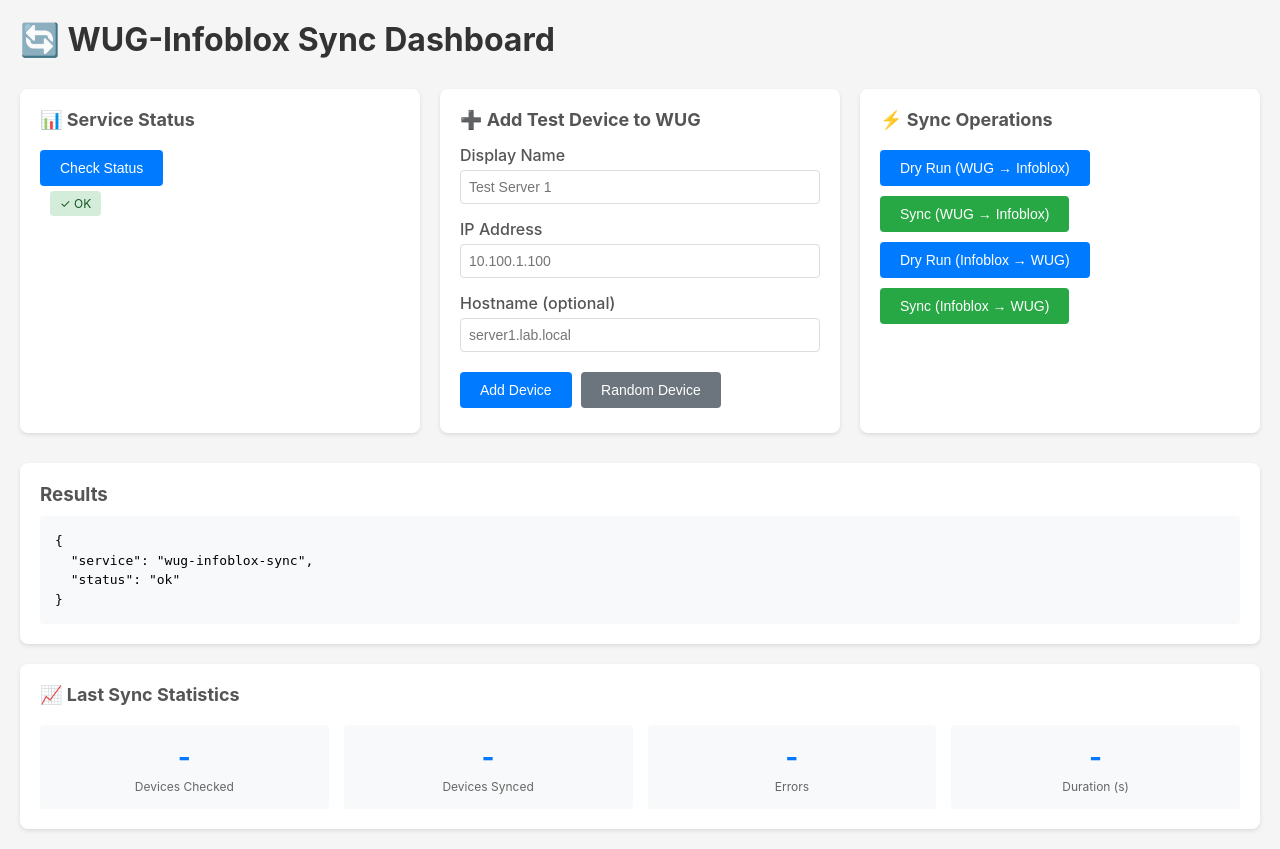
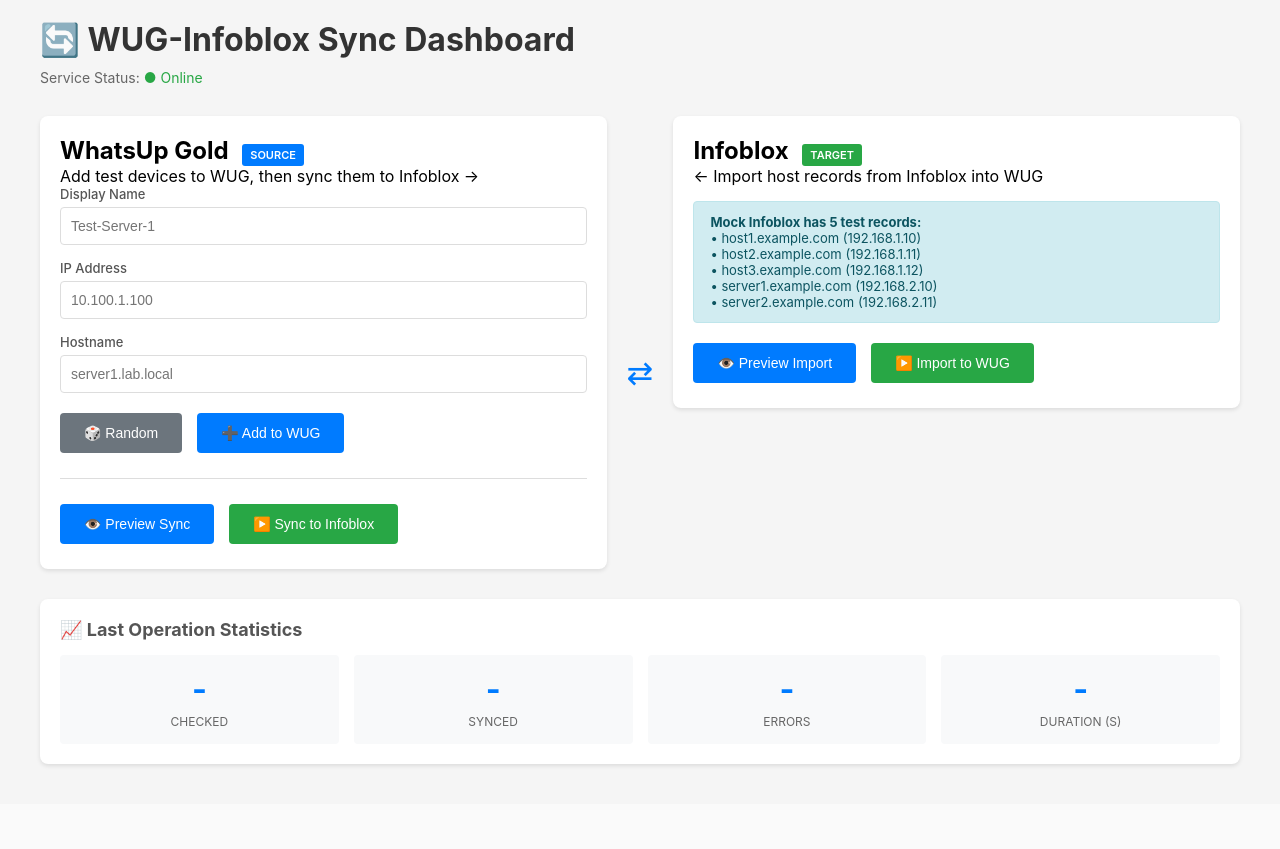
Before and after one commit to bassslap/wug-infoblox-sync, a Flask app: page / in a window 1280 px wide. After the commit the page ends 767 px from the top, so only its background shows below. Run offline with Flask 3, Linux system fonts and the light colour scheme.

Commit message:
Redesign dashboard with clearer workflow, loading states, and better feedback

```diff
--- a/src/wug_infoblox_sync/templates/index.html
+++ b/src/wug_infoblox_sync/templates/index.html
@@ -11,44 +11,87 @@
             background: #f5f5f5;
             padding: 20px;
         }
-        .container { max-width: 1400px; margin: 0 auto; }
-        h1 { color: #333; margin-bottom: 30px; }
-        .cards {
+        .container { max-width: 1200px; margin: 0 auto; }
+        h1 { color: #333; margin-bottom: 10px; }
+        .subtitle { color: #666; margin-bottom: 30px; font-size: 14px; }
+        .workflow {
             display: grid;
-            grid-template-columns: repeat(auto-fit, minmax(300px, 1fr));
+            grid-template-columns: 1fr auto 1fr;
             gap: 20px;
             margin-bottom: 30px;
+            align-items: start;
+        }
+        .workflow-step {
+            background: white;
+            border-radius: 8px;
+            padding: 20px;
+            box-shadow: 0 2px 4px rgba(0,0,0,0.1);
+        }
+        .workflow-arrow {
+            font-size: 32px;
+            color: #007bff;
+            align-self: center;
+            margin-top: 60px;
         }
         .card {
             background: white;
             border-radius: 8px;
             padding: 20px;
             box-shadow: 0 2px 4px rgba(0,0,0,0.1);
+            margin-bottom: 20px;
         }
         .card h2 { color: #555; margin-bottom: 15px; font-size: 18px; }
+        .card p { color: #666; font-size: 13px; margin-bottom: 15px; line-height: 1.5; }
         button {
             background: #007bff;
             color: white;
             border: none;
-            padding: 10px 20px;
+            padding: 12px 24px;
             border-radius: 4px;
             cursor: pointer;
             font-size: 14px;
             margin: 5px 5px 5px 0;
+            font-weight: 500;
+            transition: all 0.2s;
+            position: relative;
         }
-        button:hover { background: #0056b3; }
+        button:hover:not(:disabled) { background: #0056b3; transform: translateY(-1px); box-shadow: 0 2px 8px rgba(0,0,0,0.15); }
+        button:disabled { background: #ccc; cursor: not-allowed; opacity: 0.6; }
         button.secondary { background: #6c757d; }
-        button.secondary:hover { background: #545b62; }
+        button.secondary:hover:not(:disabled) { background: #545b62; }
         button.success { background: #28a745; }
-        button.success:hover { background: #218838; }
+        button.success:hover:not(:disabled) { background: #218838; }
+        button.danger { background: #dc3545; }
+        button.danger:hover:not(:disabled) { background: #c82333; }
+        button.loading::after {
+            content: '';
+            position: absolute;
+            right: 10px;
+            top: 50%;
+            transform: translateY(-50%);
+            width: 14px;
+            height: 14px;
+            border: 2px solid #ffffff66;
+            border-top-color: #fff;
+            border-radius: 50%;
+            animation: spin 0.8s linear infinite;
+        }
+        @keyframes spin {
+            to { transform: translateY(-50%) rotate(360deg); }
+        }
         .form-group { margin-bottom: 15px; }
-        .form-group label { display: block; margin-bottom: 5px; color: #555; font-weight: 500; }
+        .form-group label { display: block; margin-bottom: 5px; color: #555; font-weight: 500; font-size: 13px; }
         .form-group input {
             width: 100%;
-            padding: 8px;
+            padding: 10px;
             border: 1px solid #ddd;
             border-radius: 4px;
             font-size: 14px;
+        }
+        .button-group {
+            display: flex;
+            gap: 10px;
+            flex-wrap: wrap;
         }
         .results {
             background: white;
@@ -63,18 +106,24 @@
             padding: 15px;
             border-radius: 4px;
             overflow-x: auto;
+            font-size: 12px;
+            line-height: 1.5;
+            max-height: 400px;
+            overflow-y: auto;
+        }
+        .alert {
+            padding: 12px 16px;
+            border-radius: 4px;
+            margin: 10px 0;
             font-size: 13px;
-            line-height: 1.5;
         }
-        .status { padding: 5px 10px; border-radius: 4px; display: inline-block; font-size: 12px; margin-left: 10px; }
-        .status.success { background: #d4edda; color: #155724; }
-        .status.error { background: #f8d7da; color: #721c24; }
-        .loading { color: #666; font-style: italic; }
+        .alert.success { background: #d4edda; color: #155724; border: 1px solid #c3e6cb; }
+        .alert.error { background: #f8d7da; color: #721c24; border: 1px solid #f5c6cb; }
+        .alert.info { background: #d1ecf1; color: #0c5460; border: 1px solid #bee5eb; }
         .stats {
             display: grid;
-            grid-template-columns: repeat(auto-fit, minmax(150px, 1fr));
+            grid-template-columns: repeat(auto-fit, minmax(140px, 1fr));
             gap: 15px;
-            margin-top: 20px;
         }
         .stat {
             background: #f8f9fa;
@@ -82,68 +131,100 @@
             border-radius: 4px;
             text-align: center;
         }
-        .stat-value { font-size: 28px; font-weight: bold; color: #007bff; }
-        .stat-label { font-size: 12px; color: #666; margin-top: 5px; }
+        .stat-value { font-size: 32px; font-weight: bold; color: #007bff; }
+        .stat-label { font-size: 12px; color: #666; margin-top: 5px; text-transform: uppercase; }
+        .badge {
+            display: inline-block;
+            padding: 4px 8px;
+            border-radius: 3px;
+            font-size: 11px;
+            font-weight: 600;
+            margin-left: 8px;
+        }
+        .badge.wug { background: #007bff; color: white; }
+        .badge.infoblox { background: #28a745; color: white; }
     </style>
 </head>
 <body>
     <div class="container">
         <h1>🔄 WUG-Infoblox Sync Dashboard</h1>
+        <p class="subtitle">Service Status: <span id="service-status">Checking...</span></p>
 
-        <div class="cards">
-            <!-- Service Status -->
-            <div class="card">
-                <h2>📊 Service Status</h2>
-                <button onclick="checkStatus()">Check Status</button>
-                <div id="status-result"></div>
-            </div>
+        <div class="workflow">
+            <!-- WUG Side -->
+            <div class="workflow-step">
+                <h2>WhatsUp Gold <span class="badge wug">SOURCE</span></h2>
+                <p>Add test devices to WUG, then sync them to Infoblox →</p>
 
-            <!-- Add Test Device to WUG -->
-            <div class="card">
-                <h2>➕ Add Test Device to WUG</h2>
                 <div class="form-group">
                     <label>Display Name</label>
-                    <input type="text" id="device-name" placeholder="Test Server 1">
+                    <input type="text" id="device-name" placeholder="Test-Server-1">
                 </div>
                 <div class="form-group">
                     <label>IP Address</label>
                     <input type="text" id="device-ip" placeholder="10.100.1.100">
                 </div>
                 <div class="form-group">
-                    <label>Hostname (optional)</label>
+                    <label>Hostname</label>
                     <input type="text" id="device-hostname" placeholder="server1.lab.local">
                 </div>
-                <button onclick="addDevice()">Add Device</button>
-                <button class="secondary" onclick="generateRandomDevice()">Random Device</button>
+
+                <div class="button-group">
+                    <button onclick="generateRandomDevice()" class="secondary">🎲 Random</button>
+                    <button id="btn-add" onclick="addDevice()">➕ Add to WUG</button>
+                </div>
+
+                <div id="add-result"></div>
+
+                <hr style="margin: 20px 0; border: none; border-top: 1px solid #ddd;">
+
+                <div class="button-group">
+                    <button id="btn-dry" onclick="runSync('wug-to-infoblox', 'dry-run')">👁️ Preview Sync</button>
+                    <button id="btn-sync" onclick="runSync('wug-to-infoblox', 'sync')" class="success">▶️ Sync to Infoblox</button>
+                </div>
             </div>
 
-            <!-- Sync Operations -->
-            <div class="card">
-                <h2>⚡ Sync Operations</h2>
-                <button onclick="runSync(false, 'dry-run')">Dry Run (WUG → Infoblox)</button>
-                <button class="success" onclick="runSync(false, 'sync')">Sync (WUG → Infoblox)</button>
-                <button onclick="runSync(true, 'reverse-dry-run')">Dry Run (Infoblox → WUG)</button>
-                <button class="success" onclick="runSync(true, 'reverse-sync')">Sync (Infoblox → WUG)</button>
+            <div class="workflow-arrow">⇄</div>
+
+            <!-- Infoblox Side -->
+            <div class="workflow-step">
+                <h2>Infoblox <span class="badge infoblox">TARGET</span></h2>
+                <p>← Import host records from Infoblox into WUG</p>
+
+                <div class="alert info" style="margin: 15px 0;">
+                    <strong>Mock Infoblox has 5 test records:</strong><br>
+                    • host1.example.com (192.168.1.10)<br>
+                    • host2.example.com (192.168.1.11)<br>
+                    • host3.example.com (192.168.1.12)<br>
+                    • server1.example.com (192.168.2.10)<br>
+                    • server2.example.com (192.168.2.11)
+                </div>
+
+                <div class="button-group">
+                    <button id="btn-reverse-dry" onclick="runSync('infoblox-to-wug', 'reverse-dry-run')">👁️ Preview Import</button>
+                    <button id="btn-reverse-sync" onclick="runSync('infoblox-to-wug', 'reverse-sync')" class="success">▶️ Import to WUG</button>
+                </div>
             </div>
         </div>
 
         <!-- Results Area -->
         <div class="results" id="results" style="display: none;">
-            <h3>Results</h3>
+            <h3>📋 Results</h3>
+            <div id="result-alert"></div>
             <pre id="result-content"></pre>
         </div>
 
         <!-- Sync Statistics -->
-        <div class="card" style="margin-top: 20px;">
-            <h2>📈 Last Sync Statistics</h2>
+        <div class="card">
+            <h2>📈 Last Operation Statistics</h2>
             <div class="stats" id="sync-stats">
                 <div class="stat">
                     <div class="stat-value" id="stat-checked">-</div>
-                    <div class="stat-label">Devices Checked</div>
+                    <div class="stat-label">Checked</div>
                 </div>
                 <div class="stat">
                     <div class="stat-value" id="stat-synced">-</div>
-                    <div class="stat-label">Devices Synced</div>
+                    <div class="stat-label">Synced</div>
                 </div>
                 <div class="stat">
                     <div class="stat-value" id="stat-errors">-</div>
@@ -159,32 +240,73 @@
 
     <script>
         const API_BASE = '';
+        let isLoading = false;
 
-        function showResult(content, isError = false) {
+        function setLoading(buttonId, loading) {
+            const btn = document.getElementById(buttonId);
+            if (!btn) return;
+            if (loading) {
+                btn.disabled = true;
+                btn.classList.add('loading');
+                btn.setAttribute('data-text', btn.textContent);
+                btn.textContent += '  ';
+            } else {
+                btn.disabled = false;
+                btn.classList.remove('loading');
+                const text = btn.getAttribute('data-text');
+                if (text) btn.textContent = text;
+            }
+        }
+
+        function showResult(content, type = 'info') {
             const results = document.getElementById('results');
             const resultContent = document.getElementById('result-content');
+            const resultAlert = document.getElementById('result-alert');
             results.style.display = 'block';
 
             if (typeof content === 'object') {
                 resultContent.textContent = JSON.stringify(content, null, 2);
                 updateStats(content);
+
+                // Show summary alert
+                if (content.error) {
+                    resultAlert.innerHTML = `<div class="alert error"><strong>Error:</strong> ${content.error}</div>`;
+                } else if (content.success !== undefined) {
+                    resultAlert.innerHTML = `<div class="alert ${content.success ? 'success' : 'error'}">${content.message || 'Operation completed'}</div>`;
+                } else {
+                    const isDryRun = content.dry_run === true;
+                    const synced = content.devices_synced || content.created_or_updated || 0;
+                    const errors = content.errors || 0;
+                    const msg = isDryRun ? 'Dry run completed' : 'Sync completed';
+                    resultAlert.innerHTML = `<div class="alert ${errors > 0 ? 'error' : 'success'}">
+                        <strong>${msg}:</strong> ${synced} synced, ${errors} errors
+                    </div>`;
+                }
             } else {
                 resultContent.textContent = content;
+                resultAlert.innerHTML = `<div class="alert ${type}">${content}</div>`;
             }
+
+            // Scroll to results
+            results.scrollIntoView({ behavior: 'smooth', block: 'nearest' });
         }
 
         function updateStats(data) {
-            if (data.devices_checked !== undefined) {
-                document.getElementById('stat-checked').textContent = data.devices_checked;
-            }
-            if (data.devices_synced !== undefined) {
-                document.getElementById('stat-synced').textContent = data.devices_synced;
-            }
-            if (data.errors !== undefined) {
-                document.getElementById('stat-errors').textContent = data.errors;
-            }
-            if (data.duration !== undefined) {
-                document.getElementById('stat-duration').textContent = data.duration.toFixed(2);
+            const mapping = {
+                'devices_checked': 'stat-checked',
+                'discovered': 'stat-checked',
+                'processed': 'stat-checked',
+                'devices_synced': 'stat-synced',
+                'created_or_updated': 'stat-synced',
+                'errors': 'stat-errors',
+                'duration': 'stat-duration'
+            };
+
+            for (const [key, id] of Object.entries(mapping)) {
+                if (data[key] !== undefined) {
+                    const value = key === 'duration' ? data[key].toFixed(2) : data[key];
+                    document.getElementById(id).textContent = value;
+                }
             }
         }
 
@@ -192,25 +314,30 @@
             try {
                 const response = await fetch(`${API_BASE}/status`);
                 const data = await response.json();
-                document.getElementById('status-result').innerHTML =
-                    `<span class="status success">✓ ${data.status.toUpperCase()}</span>`;
-                showResult(data);
+                document.getElementById('service-status').innerHTML =
+                    '<span style="color: #28a745;">● Online</span>';
             } catch (error) {
-                document.getElementById('status-result').innerHTML =
-                    `<span class="status error">✗ ERROR</span>`;
-                showResult(`Error: ${error.message}`, true);
+                document.getElementById('service-status').innerHTML =
+                    '<span style="color: #dc3545;">● Offline</span>';
+                console.error('Status check failed:', error);
             }
         }
 
         async function addDevice() {
-            const name = document.getElementById('device-name').value;
-            const ip = document.getElementById('device-ip').value;
-            const hostname = document.getElementById('device-hostname').value || `${name.toLowerCase().replace(/\s+/g, '-')}.lab.local`;
+            const name = document.getElementById('device-name').value.trim();
+            const ip = document.getElementById('device-ip').value.trim();
+            let hostname = document.getElementById('device-hostname').value.trim();
 
             if (!name || !ip) {
-                alert('Please enter device name and IP address');
+                showResult('Please enter device name and IP address', 'error');
                 return;
             }
+
+            if (!hostname) {
+                hostname = `${name.toLowerCase().replace(/\s+/g, '-')}.lab.local`;
+            }
+
+            setLoading('btn-add', true);
 
             try {
                 const response = await fetch(`${API_BASE}/add-test-device`, {
@@ -223,16 +350,17 @@
                     })
                 });
                 const data = await response.json();
-                showResult(data);
+                showResult(data, response.ok ? 'success' : 'error');
 
                 if (response.ok) {
-                    // Clear form
                     document.getElementById('device-name').value = '';
                     document.getElementById('device-ip').value = '';
                     document.getElementById('device-hostname').value = '';
                 }
             } catch (error) {
-                showResult(`Error: ${error.message}`, true);
+                showResult(`Network error: ${error.message}`, 'error');
+            } finally {
+                setLoading('btn-add', false);
             }
         }
 
@@ -244,7 +372,17 @@
             document.getElementById('device-hostname').value = `test-server-${num}.lab.local`;
         }
 
-        async function runSync(isReverse, endpoint) {
+        async function runSync(direction, endpoint) {
+            const buttonMap = {
+                'dry-run': 'btn-dry',
+                'sync': 'btn-sync',
+                'reverse-dry-run': 'btn-reverse-dry',
+                'reverse-sync': 'btn-reverse-sync'
+            };
+            const btnId = buttonMap[endpoint];
+
+            setLoading(btnId, true);
+
             try {
                 const response = await fetch(`${API_BASE}/${endpoint}`, {
                     method: 'POST',
@@ -254,12 +392,15 @@
                 const data = await response.json();
                 showResult(data);
             } catch (error) {
-                showResult(`Error: ${error.message}`, true);
+                showResult(`Network error: ${error.message}`, 'error');
+            } finally {
+                setLoading(btnId, false);
             }
         }
 
-        // Check status on load
+        // Check status on load and every 30 seconds
         checkStatus();
+        setInterval(checkStatus, 30000);
     </script>
 </body>
 </html>
```
Also changed, not shown: docker/mock-infoblox/app.py (added, +178 -0 lines), 2 other files.
